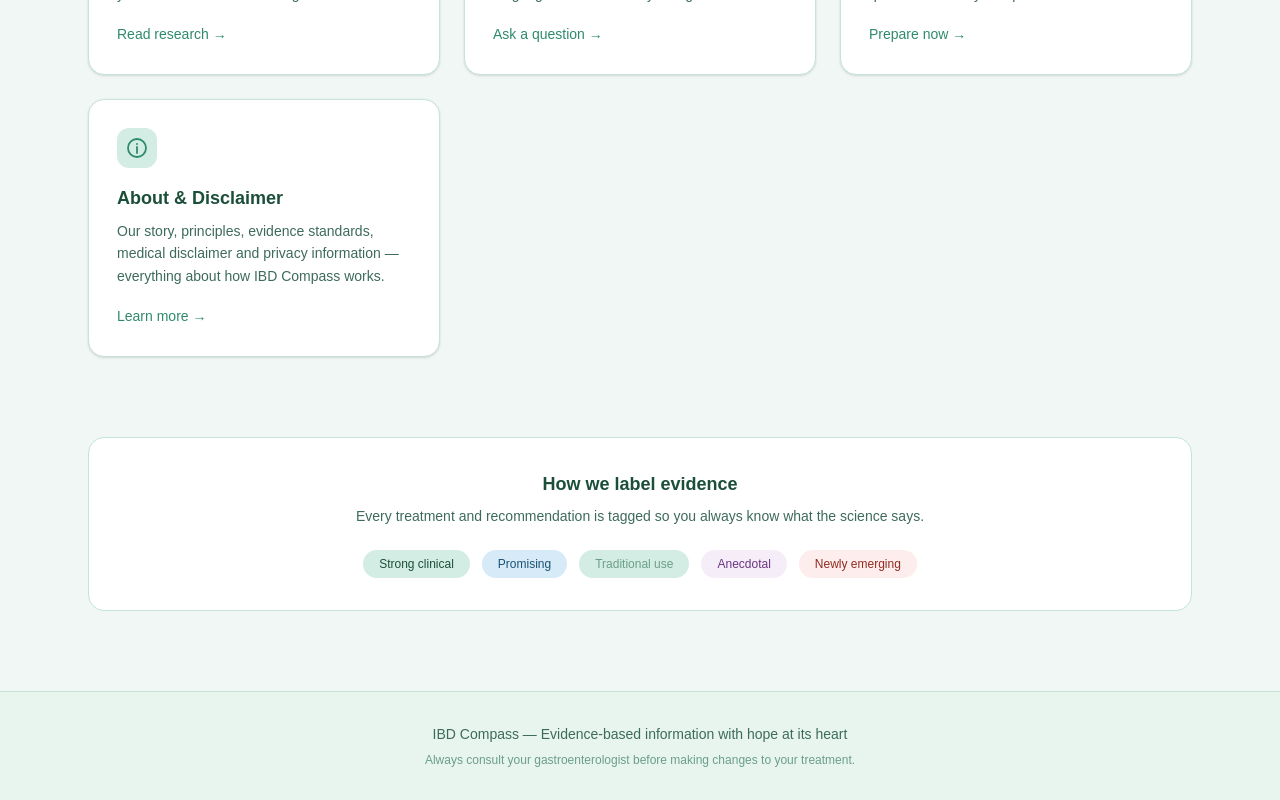
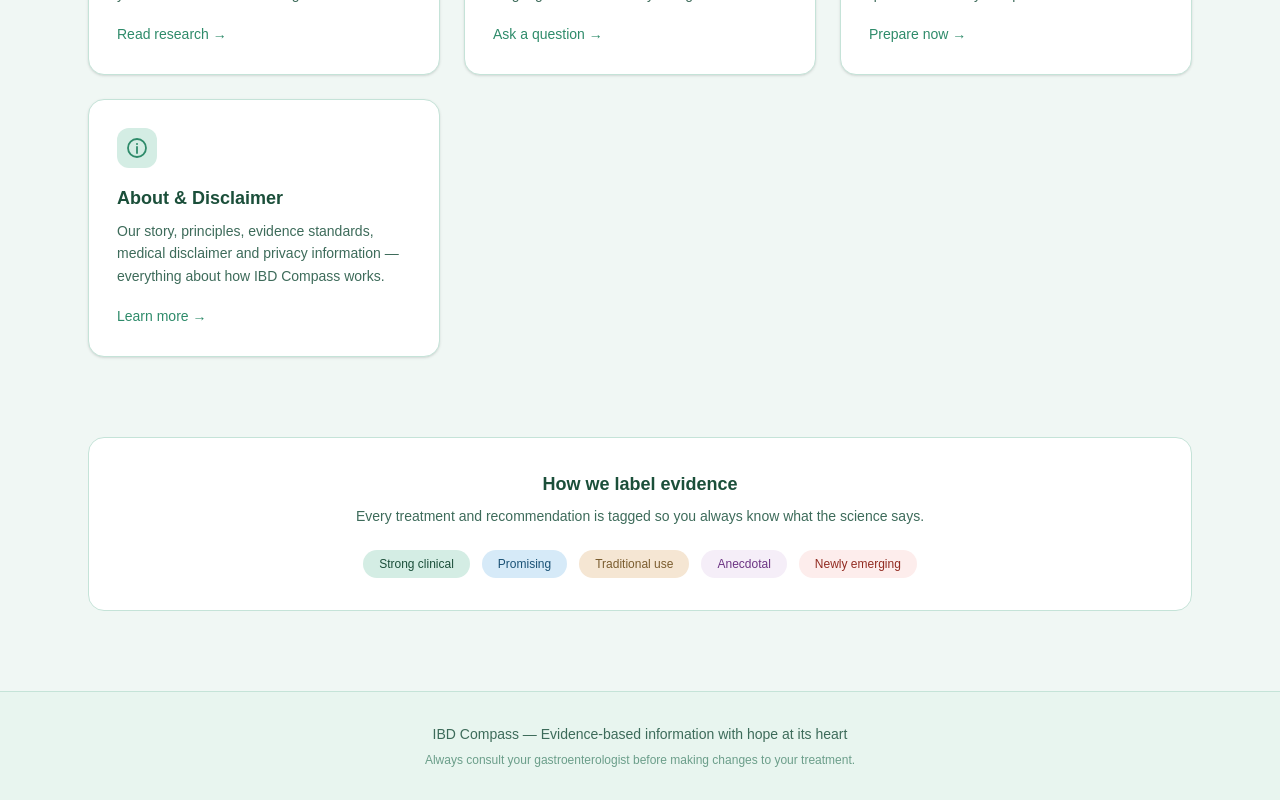
Before and after one commit to VRLes/crohns-compass, a Next.js app: page / in a window 1280 px wide. Shown: the part 1196-1996 px from the top of the page. Built offline with nearby package versions, Linux system fonts and the light colour scheme.

Commit message:
Fix Traditional use badge contrast across all pages and themes

```diff
--- a/app/about/page.tsx
+++ b/app/about/page.tsx
@@ -158,7 +158,7 @@
             {[
               { label: "Strong clinical", bg: "#D4EDE4", text: "#1B4F3A", detail: "Supported by multiple randomised controlled trials or meta-analyses. The highest standard of clinical evidence." },
               { label: "Promising", bg: "#D6EAF8", text: "#1A5276", detail: "Supported by positive early studies but more research is needed before firm conclusions can be drawn." },
-              { label: "Traditional use", bg: "#FEF9E7", text: "#7D6608", detail: "Used historically in traditional medicine systems. Limited modern clinical evidence but contextualised alongside what science currently shows." },
+              { label: "Traditional use", bg: "#F5E6D3", text: "#7A5C2E", detail: "Used historically in traditional medicine systems. Limited modern clinical evidence but contextualised alongside what science currently shows." },
               { label: "Anecdotal", bg: "#F5EEF8", text: "#6C3483", detail: "Reported by patients and communities but not yet studied in formal clinical trials." },
               { label: "Newly emerging", bg: "#FDEDEC", text: "#922B21", detail: "Very recent research — promising but not yet widely accepted or replicated. Presented with appropriate caution." },
             ].map(({ label, bg, text, detail }) => (
--- a/app/diet/page.tsx
+++ b/app/diet/page.tsx
@@ -239,7 +239,7 @@
 const evidenceColors: Record<EvidenceType, { bg: string; text: string; dot: string }> = {
   "Strong clinical": { bg: "#EBF5FB", text: "#1A5276", dot: "#2980B9" },
   "Promising":       { bg: "#E9F7EF", text: "#1E8449", dot: "#27AE60" },
-  "Traditional use": { bg: "#FEF9E7", text: "#7D6608", dot: "#F1C40F" },
+  "Traditional use": { bg: "#F5E6D3", text: "#7A5C2E", dot: "#B8895A" },
   "Anecdotal":       { bg: "#F4F6F7", text: "#566573", dot: "#95A5A6" },
   "Newly emerging":  { bg: "#FDF2E9", text: "#A04000", dot: "#E67E22" },
 };
--- a/app/page.tsx
+++ b/app/page.tsx
@@ -126,7 +126,7 @@
           <div className="flex flex-wrap justify-center gap-3">
             <span className="px-4 py-1.5 rounded-full text-xs font-medium" style={{ backgroundColor: "#D4EDE4", color: "#1B4F3A" }}>Strong clinical</span>
             <span className="px-4 py-1.5 rounded-full text-xs font-medium" style={{ backgroundColor: "#D6EAF8", color: "#1A5276" }}>Promising</span>
-            <span className="px-4 py-1.5 rounded-full text-xs font-medium" style={{ backgroundColor: "var(--bg-accent)", color: "var(--text-muted)" }}>Traditional use</span>
+            <span className="px-4 py-1.5 rounded-full text-xs font-medium" style={{ backgroundColor: "#F5E6D3", color: "#7A5C2E" }}>Traditional use</span>
             <span className="px-4 py-1.5 rounded-full text-xs font-medium" style={{ backgroundColor: "#F5EEF8", color: "#6C3483" }}>Anecdotal</span>
             <span className="px-4 py-1.5 rounded-full text-xs font-medium" style={{ backgroundColor: "#FDEDEC", color: "#922B21" }}>Newly emerging</span>
           </div>
--- a/app/treatments/page.tsx
+++ b/app/treatments/page.tsx
@@ -173,7 +173,7 @@
 ];  const evidenceColors: Record<EvidenceType, { bg: string; text: string; dot: string }> = {
   "Strong clinical": { bg: "#e0f2fe", text: "#0c4a6e", dot: "#38bdf8" },
   "Promising":       { bg: "#fef9c3", text: "#713f12", dot: "#fde047" },
-  "Traditional use": { bg: "#f0fdf4", text: "#14532d", dot: "#4ade80" },
+  "Traditional use": { bg: "#F5E6D3", text: "#7A5C2E", dot: "#B8895A" },
   "Anecdotal":       { bg: "#f5f5f4", text: "#44403c", dot: "#a8a29e" },
   "Newly emerging":  { bg: "#fff7ed", text: "#7c2d12", dot: "#fb923c" },
 };
```
